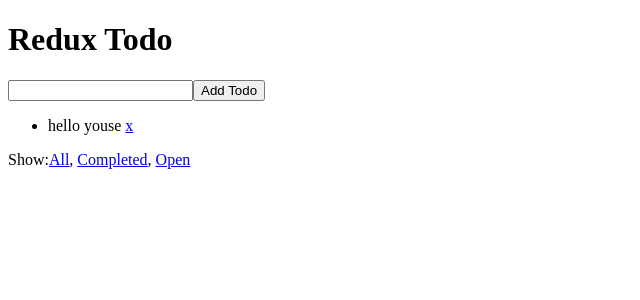
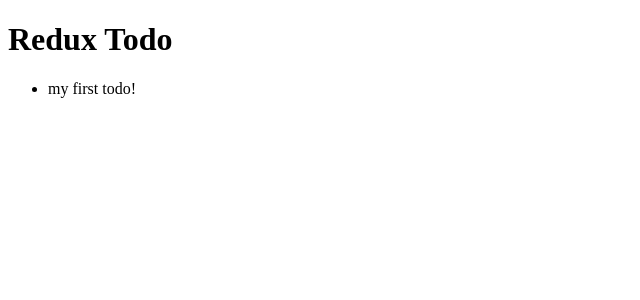
Before and after one commit to webplatformz/redux-workshop, a React app: page / in a window 1280 px wide. Shown: the top 300 px of the page, without its empty margins (0-640 px from the left). Built offline with nearby package versions, Linux system fonts and the light colour scheme.

Commit message:
todo list read-only

```diff
--- a/src/components/App.js
+++ b/src/components/App.js
@@ -1,13 +1,9 @@
 import React from 'react';
-import TodoListContainer from '../containers/TodoListContainer';
-import AddTodo from '../containers/AddTodo';
-import Footer from '../components/Footer';
+import TodoList from './TodoList';
 
 const App = () => (
     <div>
-        <AddTodo />
-        <TodoListContainer />
-        <Footer />
+        <TodoList />
     </div>
 );
 
--- a/src/components/Footer.js
+++ /dev/null
@@ -1,21 +0,0 @@
-import React from 'react';
-import FilterLink from '../containers/FilterLink';
-
-const Footer = () => (
-    <p>
-        Show:
-        <FilterLink filter="SHOW_ALL">
-            All
-        </FilterLink>
-        {", "}
-        <FilterLink filter="SHOW_COMPLETED">
-            Completed
-        </FilterLink>
-        {", "}
-        <FilterLink filter="SHOW_OPEN">
-            Open
-        </FilterLink>
-    </p>
-);
-
-export default Footer;
--- a/src/components/Link.js
+++ /dev/null
@@ -1,15 +0,0 @@
-import React from 'react';
-
-const Link = ({children, active, onClick}) => (
-    <a href="#"
-        onClick={e => {
-            e.preventDefault();
-            onClick();
-        }}>
-        {children}
-    </a>
-);
-
-
-
-export default Link;
--- a/src/components/Todo.js
+++ b/src/components/Todo.js
@@ -1,17 +1,8 @@
 import React from 'react';
 
-const Todo = ({text, completed, onClick, onRemove}) => (
-    <li onClick={onClick}
-        style={{
-            textDecoration: completed ? 'line-through' : 'none'
-    }}>
+const Todo = ({text}) => (
+    <li>
         { text }
-        {" "}
-        <a href="#"
-            onClick={e => {
-                e.preventDefault();
-                onRemove();
-            }}>x</a>
     </li>
 );
 
--- a/src/components/TodoList.js
+++ b/src/components/TodoList.js
@@ -1,17 +1,26 @@
 import React from 'react';
 import Todo from './Todo';
+import {connect} from 'react-redux';
 
-const TodoList = ({ todos, onTodoClick, onRemove }) => (
+let TodoList = ({ todos }) => (
     <ul>
         {todos.map(todo =>
             <Todo
                 key={todo.id}
                 {...todo}
-                onClick={() => onTodoClick(todo.id)}
-                onRemove={() => onRemove(todo.id)}
             />
         )}
     </ul>
 );
 
+const mapStateToProps = (state) => {
+    return {
+        todos: state.todos
+    }
+};
+
+TodoList = connect(
+    mapStateToProps
+)(TodoList);
+
 export default TodoList;
--- a/src/containers/AddTodo.js
+++ /dev/null
@@ -1,31 +0,0 @@
-import React from 'react';
-import {connect} from 'react-redux';
-import {addTodo} from '../actions';
-
-let AddTodo = ({dispatch}) => {
-    let input;
-
-    return (
-        <div>
-            <form onSubmit={e => {
-                e.preventDefault();
-                if (!input.value.trim()) {
-                    return;
-                }
-                dispatch(addTodo(input.value));
-                input.value = '';
-            }}>
-                <input ref={node => {
-                    input = node;
-                }}/>
-                <button type="submit">
-                    Add Todo
-                </button>
-            </form>
-        </div>
-    );
-};
-
-AddTodo = connect()(AddTodo);
-
-export default AddTodo;
--- a/src/containers/FilterLink.js
+++ /dev/null
@@ -1,25 +0,0 @@
-import React from 'react';
-import {connect} from 'react-redux';
-import Link from '../components/Link';
-import {setVisibilityFilter} from '../actions';
-
-const mapStateToProps = (state, ownProps) => {
-    return {
-        active: ownProps.filter === state.visibilityFilter
-    }
-};
-
-const mapDispatchToProps = (dispatch, ownProps) => {
-    return {
-        onClick: () => {
-            dispatch(setVisibilityFilter(ownProps.filter));
-        }
-    };
-};
-
-const FilterLink = connect(
-    mapStateToProps,
-    mapDispatchToProps
-)(Link);
-
-export default FilterLink;
--- a/src/containers/TodoListContainer.js
+++ /dev/null
@@ -1,39 +0,0 @@
-import React from 'react';
-import {connect} from 'react-redux';
-import {visibilityFilters, toggleTodo, removeTodo} from '../actions';
-import TodoList from '../components/TodoList';
-
-const getVisibleTodos = (todos, filter) => {
-    switch (filter) {
-        case visibilityFilters.SHOW_ALL:
-            return todos;
-        case visibilityFilters.SHOW_COMPLETED:
-            return todos.filter(t => t.completed);
-        case visibilityFilters.SHOW_OPEN:
-            return todos.filter(t => !t.completed);
-    }
-};
-
-const mapStateToProps = (state) => {
-    return {
-        todos: getVisibleTodos(state.todos, state.visibilityFilter)
-    }
-};
-
-const mapDispatchToProps = (dispatch) => {
-    return {
-        onTodoClick: (id) => {
-            dispatch(toggleTodo(id));
-        },
-        onRemove: (id) => {
-            dispatch(removeTodo(id));
-        }
-    };
-};
-
-const VisibleTodoList = connect(
-    mapStateToProps,
-    mapDispatchToProps
-)(TodoList);
-
-export default VisibleTodoList;
--- a/src/reducers.js
+++ b/src/reducers.js
@@ -1,51 +1,13 @@
-import { ADD_TODO, TOGGLE_TODO, SET_VISIBILITY_FILTER, REMOVE_TODO } from './actions';
-
 const initialState = {
     todos: [{
-        text: 'hello youse',
+        text: 'my first todo!',
         id: 1,
         completed: false
-    }],
-    visibilityFilter: 'SHOW_ALL'
+    }]
 };
 
-let nextId = 2;
 function TodoApp(state = initialState, action) {
-    switch (action.type) {
-        case ADD_TODO:
-            return Object.assign({}, state, {
-                todos: [
-                    ...state.todos,
-                    {
-                        text: action.text,
-                        completed: false,
-                        id: nextId++
-                    }
-                ]
-            });
-        case TOGGLE_TODO:
-            return Object.assign({}, state, {
-                todos: state.todos.map((todo) => {
-                    if (action.id === todo.id) {
-                        return Object.assign({}, todo, {
-                            completed: !todo.completed
-                        });
-                    }
-
-                    return todo;
-                })
-            });
-        case REMOVE_TODO:
-            return Object.assign({}, state, {
-                todos: state.todos.filter(t => t.id !== action.id)
-            });
-        case SET_VISIBILITY_FILTER:
-            return Object.assign({}, state, {
-                visibilityFilter: action.filter
-            });
-        default:
-            return state;
-    }
+    return state;
 }
 
 export default TodoApp;
```
Also changed, not shown: test/reducersTest.js (+1 -1 lines).
